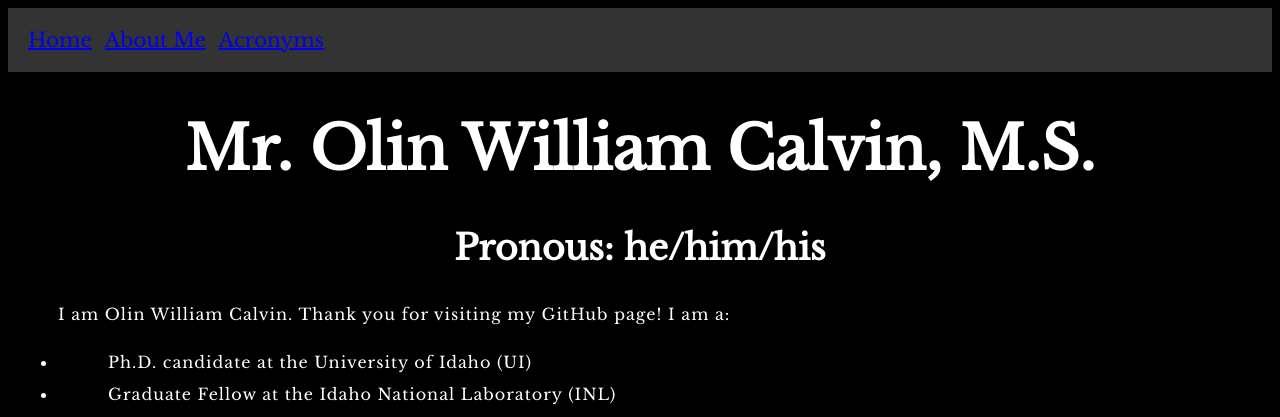
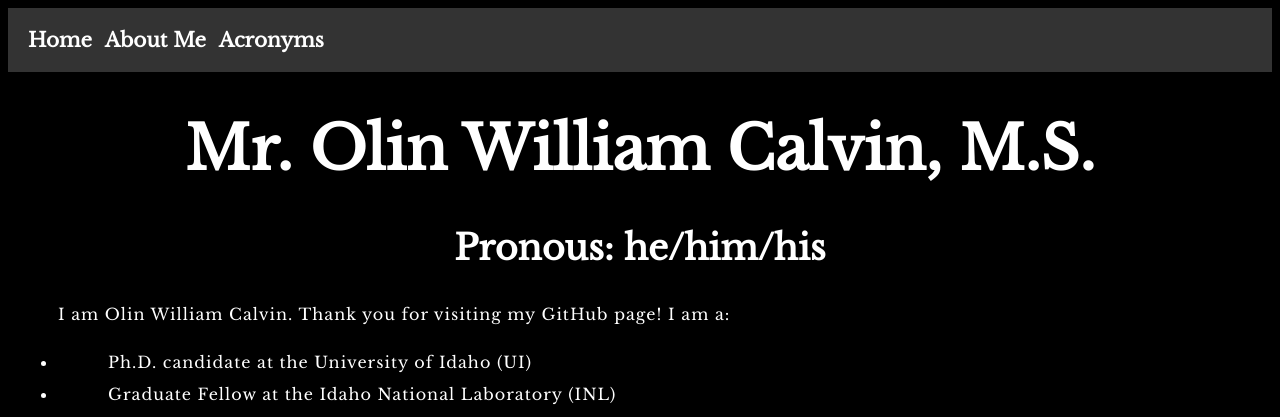
Before and after one commit to olinwc/olinwc.github.io, a PHP site: page / in a window 1280 px wide. Shown: the top 417 px of the page. Run offline with PHP 8.4, Linux system fonts and the light colour scheme.

Commit message:
Change link style in header

```diff
--- a/styles/style.css
+++ b/styles/style.css
@@ -17,6 +17,9 @@ nav a {
   display: inline-block;
   margin-right: 10px; /* add some space between links */
   font-size: 20px;
+  color: white;
+  font-weight: bold;
+  text-decoration: none;
 }
 
 body {
```
